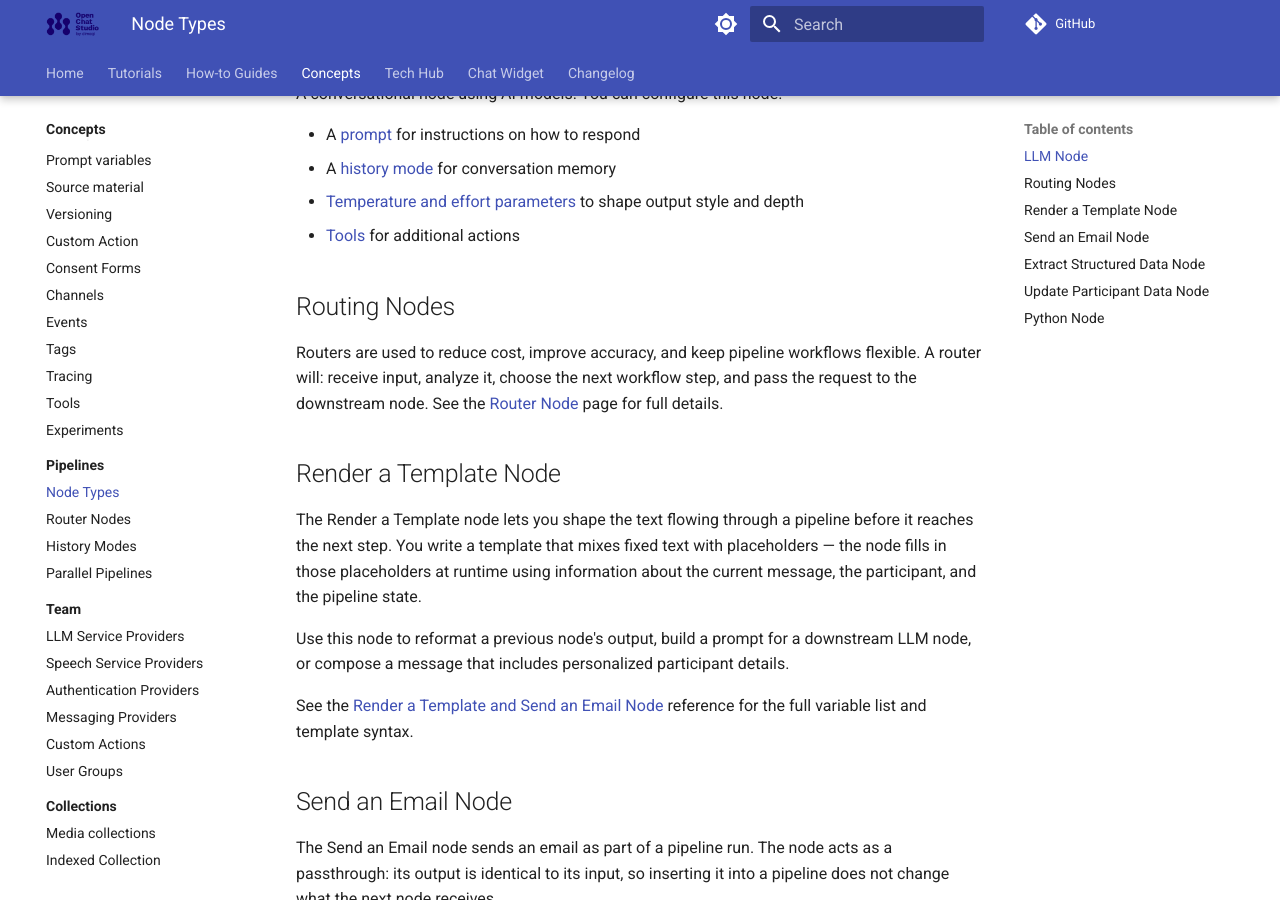
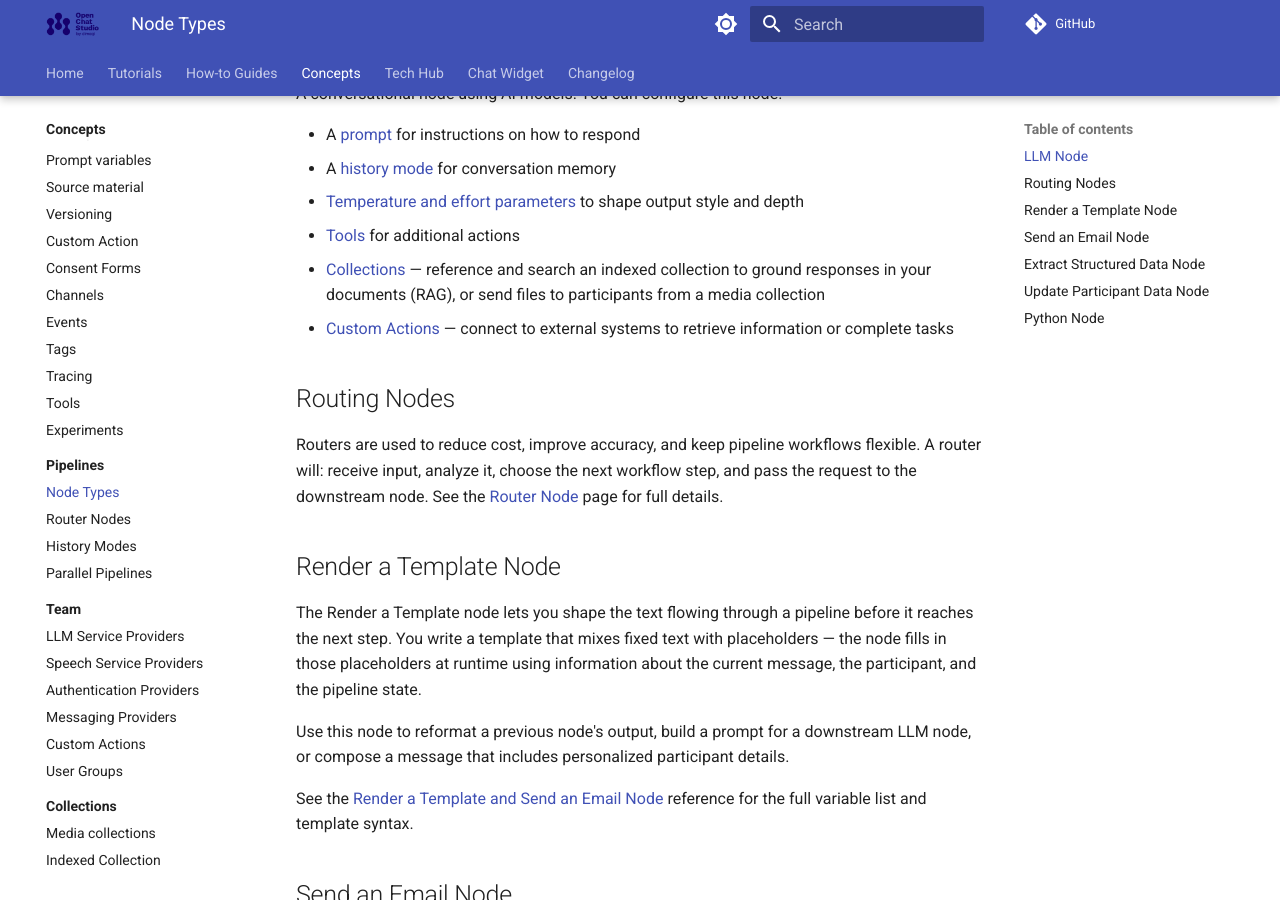
Before and after one commit to dimagi/open-chat-studio-docs, an MkDocs documentation site: the page built from docs/concepts/pipelines/nodes.md, in a window 1280 px wide and 900 px high, scrolled down 534 px. Built offline with MkDocs 1.6.1 and Material for MkDocs 9.7.7, drawn with Linux system fonts in a browser that asks for light colours; a script that is not in the unit is left out; comment, search, counter and statistics services are not loaded.

Commit message:
LLM nodes use collections and custom actions, so add internal links for findability

```diff
--- a/docs/concepts/pipelines/nodes.md
+++ b/docs/concepts/pipelines/nodes.md
@@ -19,6 +19,8 @@ A conversational node using AI models. You can configure this node.
 - A [history mode](history.md) for conversation memory
 - [Temperature and effort parameters](../../how-to/adjust_llm_node_model_parameters.md) to shape output style and depth
 - [Tools](../tools/index.md) for additional actions
+- [Collections](../collections/index.md) — reference and search an indexed collection to ground responses in your documents (RAG), or send files to participants from a media collection
+- [Custom Actions](../llm_custom_action.md) — connect to external systems to retrieve information or complete tasks
 
 ## Routing Nodes
 
```
